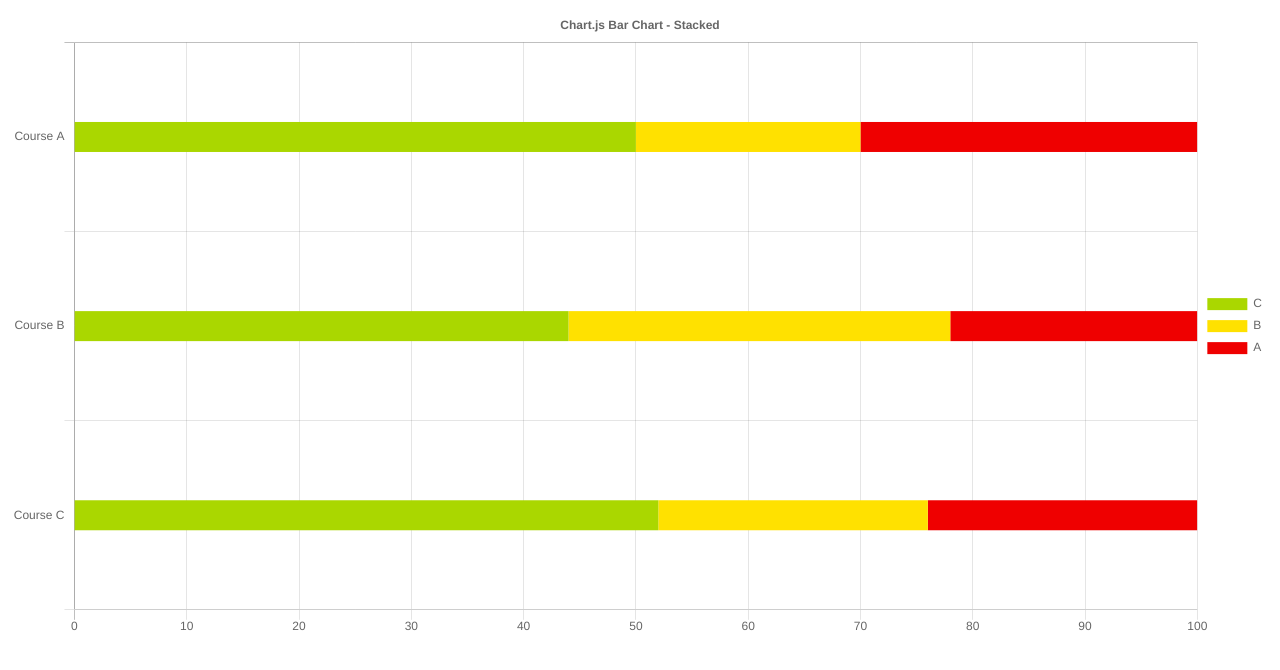
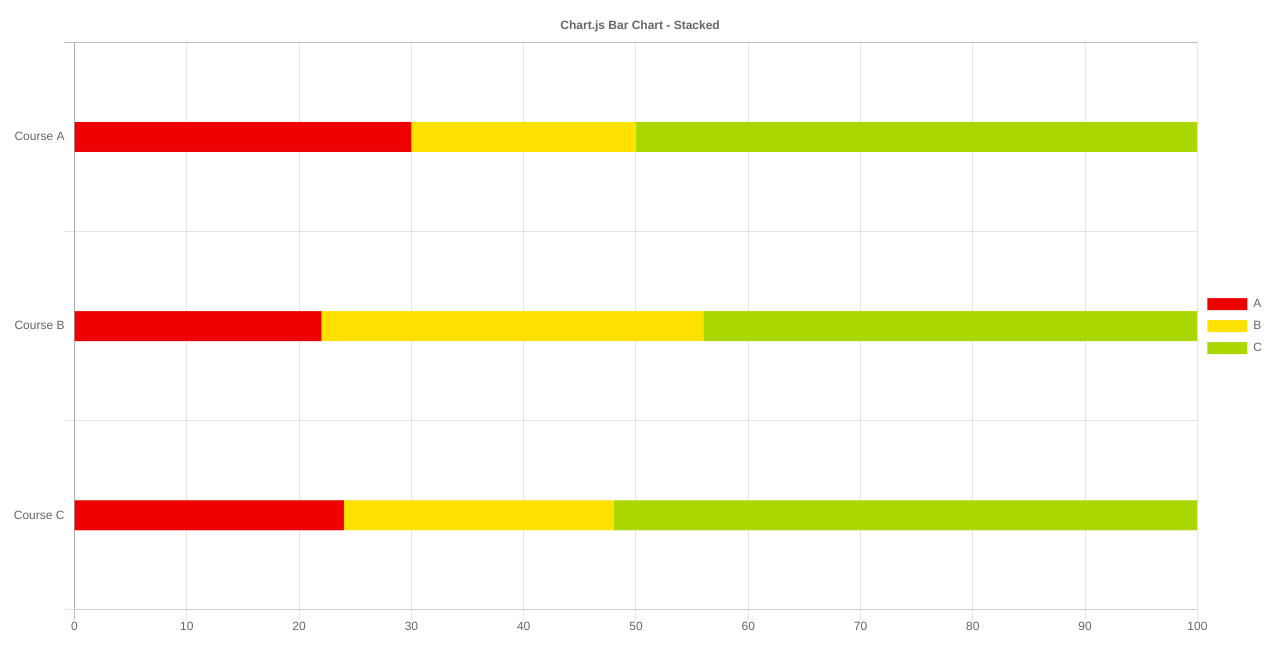
Before and after one commit to scotthsieh0503/chartjs-plugin-sort, a website built with webpack: page dist/index.html in a window 1280 px wide. Built offline with nearby package versions, Linux system fonts and the light colour scheme.

Commit message:
adding ability to provide a custom sort function

```diff
--- a/src/plugin.js
+++ b/src/plugin.js
@@ -7,15 +7,15 @@ const plugin = {
     this.options = chart.options.plugins.sort
   },
   afterInit: function (chart) {
-    if (this.options.enable === true) {
+    if (this.options.enable) {
       switch (this.options.mode) {
         case 'array':
           let sortedDataSet = []
           sortedDataSet = this.sortByArray(chart, this.options)
-          chart.config.data.dataset = sortedDataSet
+          chart.config.data.datasets = sortedDataSet
           break
         case 'function':
-          chart.config.dataset.sort(this.options.sortFunction)
+          chart.config.data.datasets.sort(this.options.sortFunction)
           break
       }
     }
```
Also changed, not shown: dist/chartjs-plugin-sort.js, dist/index.html.
